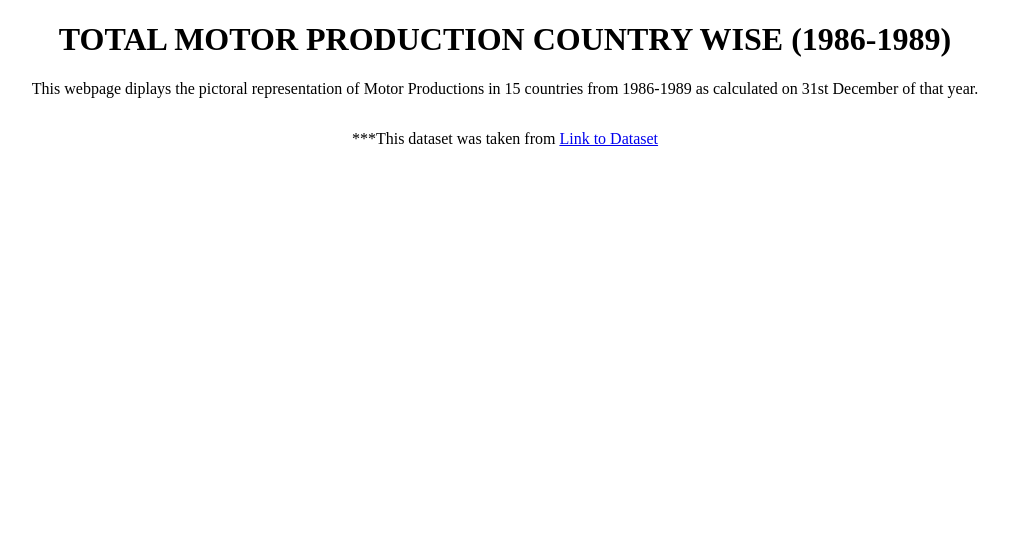
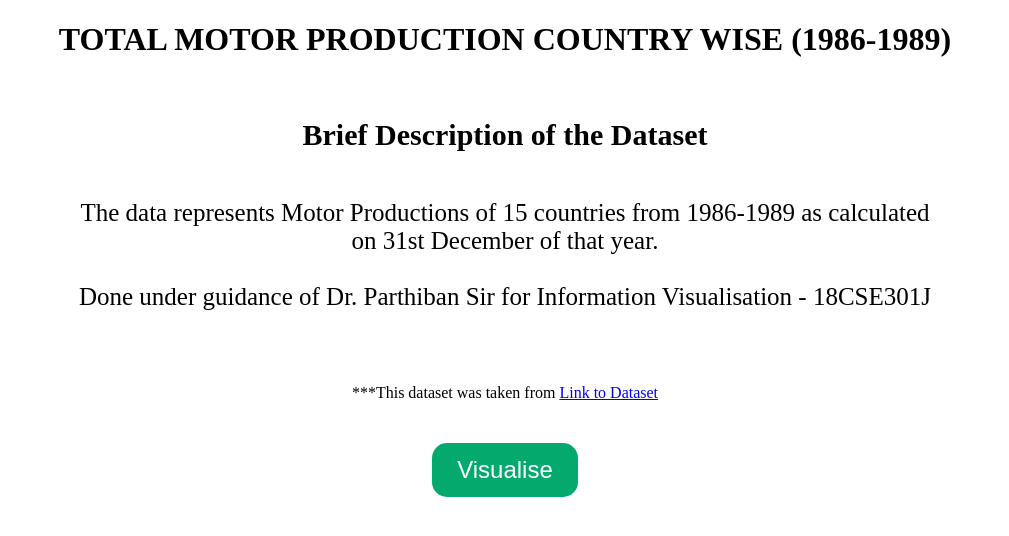
Before and after one commit to shikharagrawal2002/18CSE301J_RA2011003010249, a plain HTML site: page index.html in a window 1280 px wide. Shown: the whole page, without its empty margins (135-1144 px from the left). Drawn offline with Linux system fonts and the light colour scheme.

Commit message:
Update index.html

```diff
--- a/index.html
+++ b/index.html
@@ -8,14 +8,27 @@
     <link rel="stylesheet" src="style.css">
 </head>
 <body>
-    <div class="header">
-        <h1 class="title">
+    <div class="content">
+        <div class="title">
+            <h1>
                 TOTAL MOTOR PRODUCTION COUNTRY WISE (1986-1989)
             </h1>
-        <p>
-            This webpage diplays the pictoral representation of Motor Productions in 15 countries from 1986-1989 as calculated on 31st December of that year.
+        </div>
+        <div class="main2">
+                <div class="card">
+                    <h1 style="margin: 3%">Brief Description of the Dataset</h1>
+                    <p class="desc">
+                        The data represents Motor Productions of 15 countries from 1986-1989 as calculated on 31st December of that year.
+                        <br><br>Done under guidance of Dr. Parthiban Sir for Information Visualisation  - 18CSE301J
+
                     </p>
                 </div>
+        </div>
+        <div class="footer">
+            <p>***This dataset was taken from <a href="https://data.gov.in/resource/countries-wise-selected-total-motor-vehicle-production-1986-89"> Link to Dataset</a></p>
+        </div>
+        <button class="visualise" onclick="onClick()">Visualise</button>
+        <div class="main" id="data">
             <div class='tableauPlaceholder' id='viz1677572241242' style='position: relative'>
             <noscript>
                 <a href='#'>
@@ -37,20 +50,62 @@
                 <param name='language' value='en-US' />
             </object>
             </div>
-    <div>
-        <p>***This dataset was taken from <a href="https://data.gov.in/resource/countries-wise-selected-total-motor-vehicle-production-1986-89"> Link to Dataset</a></p>
         </div>
+    </div>
+
 
     <style>
         body {
     display: block;
     text-align: center;
-    justify-content: center;
-    align-items: center;
+
     }
     .tableauPlaceholder{
-    display:flex;
-    margin:auto;
+        margin: auto;
+
+    }
+
+    .main {
+        display: none;
+        color: white;
+    }
+
+    .desc{
+        text-align: center;
+        font-size: 25px;
+        margin: 5%;
+    }
+
+    .list1, li{
+        text-align: left;
+        margin: 2%;
+    }
+
+    .main2{
+        margin: auto;
+        width: 75%;
+    }
+
+    .card{
+        text-align: center;
+        padding: 1% 0;
+        color: black;
+        border-radius: 20px;
+        font-size: 15px;
+    }
+
+    .visualise {
+        margin: 2%;
+        padding: 1% 2%;
+        font-size: 24px;
+        color: white;
+        border-radius: 15px;
+        border: none;
+        background-color: #04AA6D;
+    }
+
+    .visualise:hover {
+        background-color: #015a39;
     }
     </style>
 
@@ -62,6 +117,10 @@
         var scriptElement = document.createElement('script');
         scriptElement.src = 'https://public.tableau.com/javascripts/api/viz_v1.js';
         vizElement.parentNode.insertBefore(scriptElement, vizElement);
+
+        function onClick() {
+            document.getElementById("data").style.display = "flex";
+        }
     </script>
 </body>
 </html>
```
Lines whose indentation alone changed are shown as unchanged.
